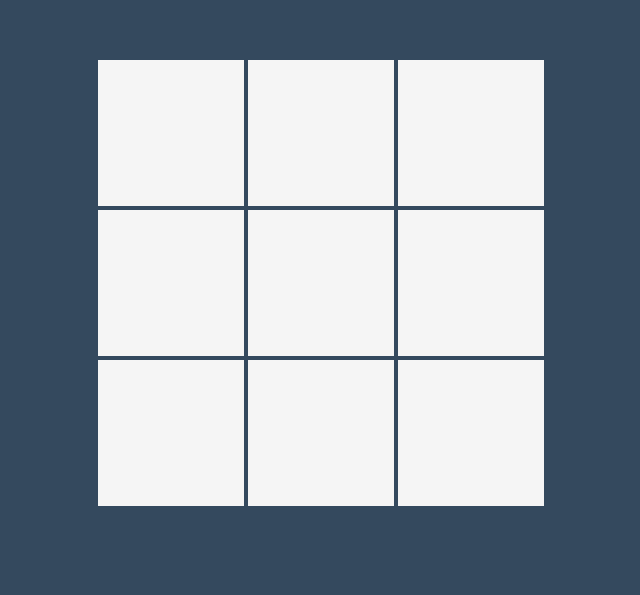
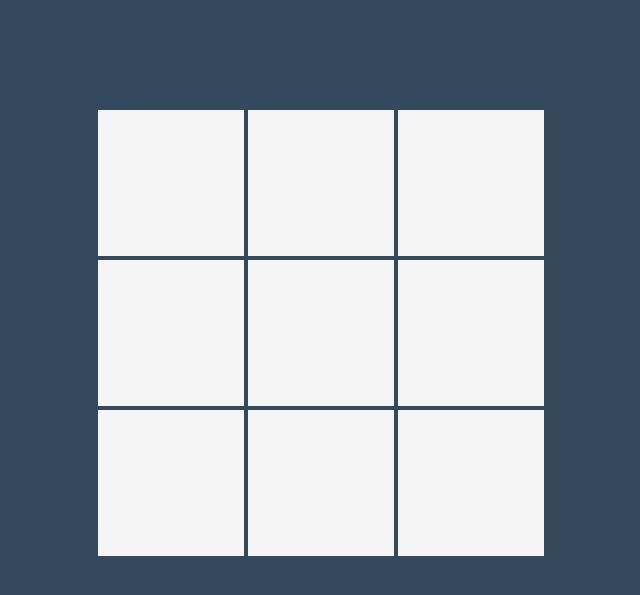
Before and after one commit to bchh325/tictactoe, a React (Create React App) app: page / in a window 1280 px wide. Shown: the part 117-712 px from the top of the page, without its empty margins (319-959 px from the left). Built offline with nearby package versions, Linux system fonts and the light colour scheme.

Commit message:
added winner indicator

```diff
--- a/src/App.css
+++ b/src/App.css
@@ -3,3 +3,38 @@
   height: 100vh;
   background-color: #34495e;
 }
+
+.GameContainer {
+  position: absolute;
+  height: fit-content;
+  width: fit-content;
+  top: 0;
+  bottom: 0;
+  left: 0;
+  right: 0;
+  margin: auto
+}
+
+.GameInfoContainer {
+  height: 100px;
+}
+
+.GameInfo {
+  position: relative;
+  width: fit-content;
+  padding: 20px;
+  margin-right: 0;
+  border-radius: 4px;
+  font-size: 2em;
+  font-weight: bold;
+  left: 50%;
+  top: 50%;
+  -webkit-transform: translate(-50%, -50%);
+  transform: translate(-50%, -50%);
+  border: 2px solid #000;
+  background-color: #95a5a6;
+}
+
+.disable {
+  display: none;
+}
--- a/src/App.js
+++ b/src/App.js
@@ -1,10 +1,25 @@
+import { useState } from 'react';
 import './App.css';
 import GameBoard from './components/GameBoard';
 
 function App() {
+
+  const [winner, setWinner] = useState("")
+
+  const handleWinner = (value) => {
+    setWinner(value)
+  }
+
   return (
     <div className="App">
-      <GameBoard />
+      <div className="GameContainer">
+        <div className="GameInfoContainer">
+          <div className={`GameInfo ${winner == "" ? "disable" : ""}`}>
+            {winner} wins!
+          </div>
+        </div>
+        <GameBoard handleWinner={handleWinner}/>
+      </div>
     </div>
   );
 }
--- a/src/components/GameBoard.jsx
+++ b/src/components/GameBoard.jsx
@@ -3,7 +3,7 @@ import { useState, useEffect } from 'react';
 import styles from './GameBoard.module.css'
 import Square from './Square';
 
-export default function GameBoard() {
+export default function GameBoard({ handleWinner }) {
 
     const [currentTurn, setCurrentTurn] = useState("")
     const [gameEnd, setGameEnd] = useState(false)
@@ -46,6 +46,7 @@ export default function GameBoard() {
                 })
             }
             if (x == 3 || o == 3) {
+                x === 3 ? handleWinner("X") : handleWinner("O")
                 gameEndState = true
             }
         }
@@ -68,6 +69,7 @@ export default function GameBoard() {
                     })
                 }
                 if (x == 3 || o == 3) {
+                    x === 3 ? handleWinner("X") : handleWinner("O")
                     gameEndState = true
                 }
             }
@@ -91,6 +93,7 @@ export default function GameBoard() {
                     })
                 }
                 if (x == 3 || o == 3) {
+                    x === 3 ? handleWinner("X") : handleWinner("O")
                     gameEndState = true
                 }
             })
--- a/src/components/GameBoard.module.css
+++ b/src/components/GameBoard.module.css
@@ -1,13 +1,8 @@
 .board {
-    position: absolute;
+    position: relative;
     display: grid;
     grid-template-rows: 150px 150px 150px;
     grid-template-columns: 150px 150px 150px;
     width: fit-content;
     height: fit-content;
-    top:0;
-    bottom: 0;
-    left: 0;
-    right: 0;
-    margin: auto;
 }
```
